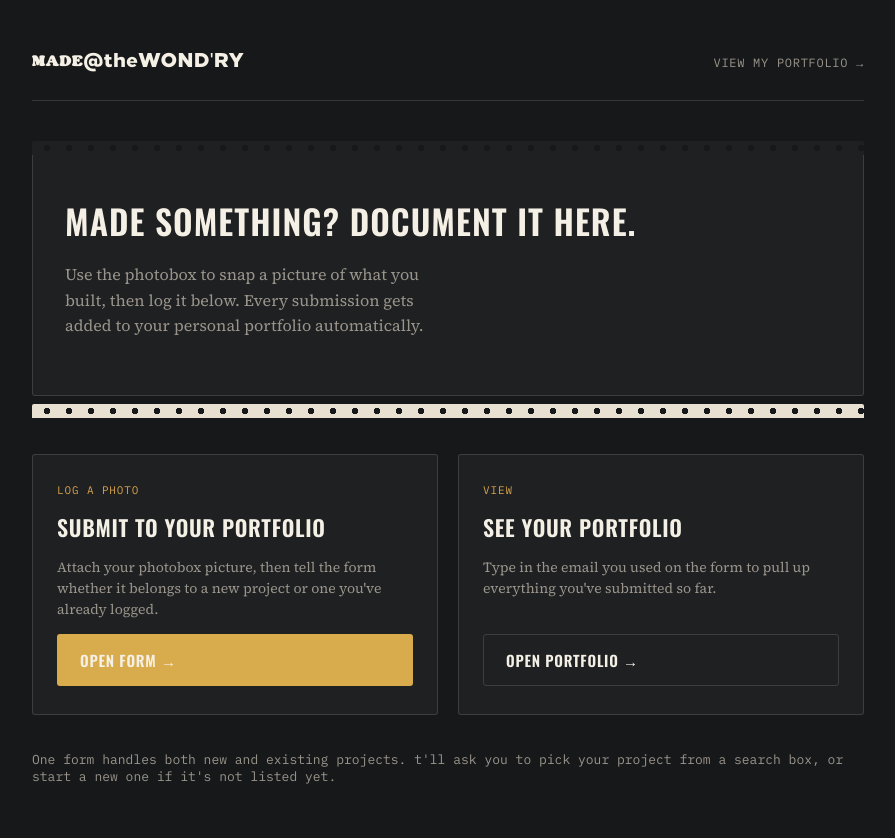
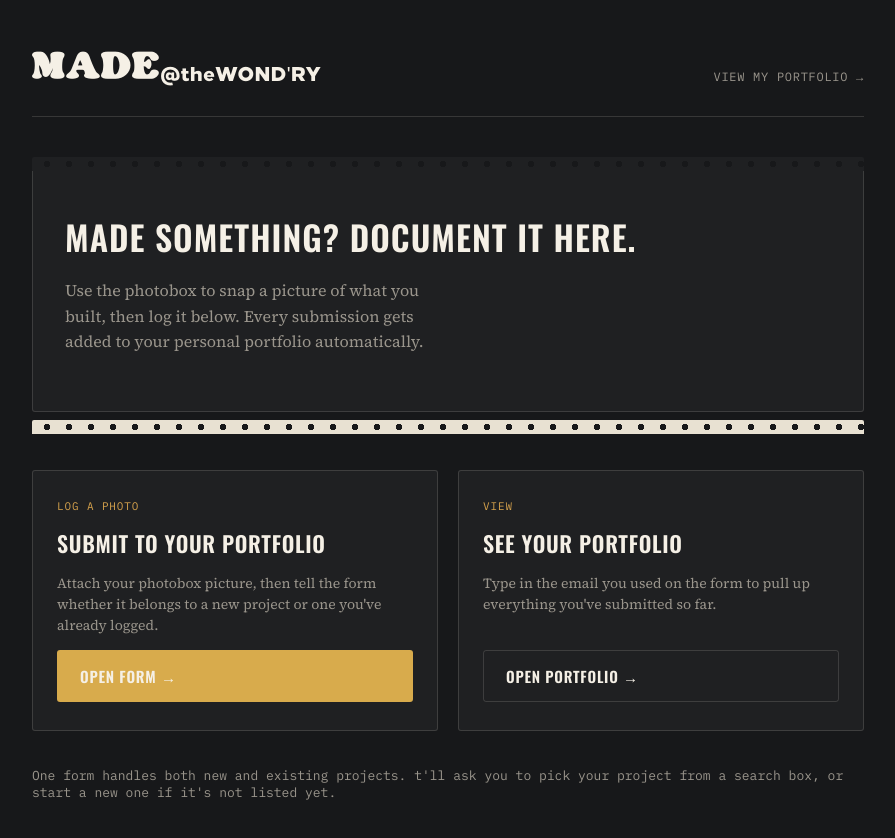
Before and after one commit to tatoshka6931-cmd/MADE, a website: page index.html in a window 1280 px wide. Shown: the whole page, without its empty margins (192-1087 px from the left). Drawn offline with nearby package versions, Linux system fonts and the light colour scheme.

Commit message:
fix more

```diff
--- a/style.css
+++ b/style.css
@@ -84,6 +84,8 @@ a { color: inherit; }
 .site-header .mark-made {
   font-family: 'Margin', 'Oswald', sans-serif;
   font-weight: 700;
+  font-size: 2.5em;
+  line-height: 0.8;
   letter-spacing: 0.06em;
 }
 
@@ -94,8 +96,9 @@ a { color: inherit; }
 }
 
 .site-header .mark-apostrophe {
-  font-family: Arial, sans-serif;
+  font-family: Arial, Helvetica, sans-serif;
   font-weight: 400;
+  font-style: normal;
   letter-spacing: 0;
 }
 
```
